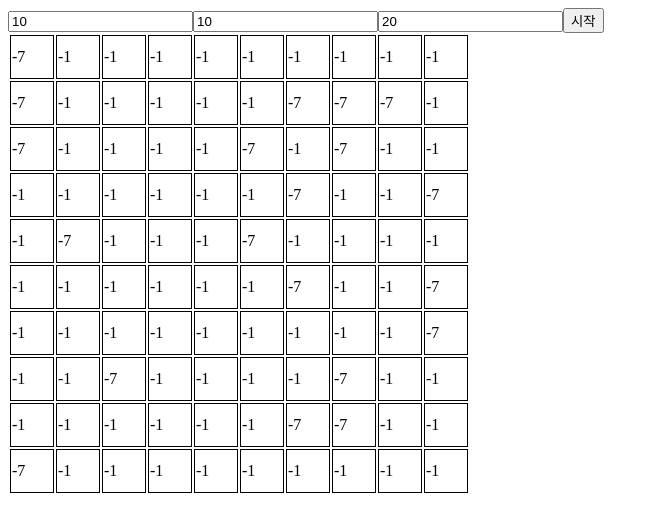
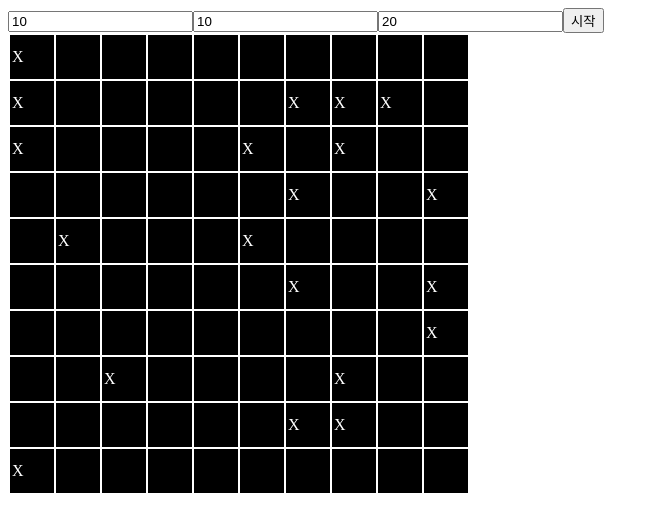
Before and after one commit to yyuli/minesweeper, a React (Create React App) app: page / in a window 1280 px wide. Both pictures are taken after a click on the button "시작". Shown: the top 532 px of the page, without its empty margins (0-659 px from the left). Built offline with nearby package versions, Linux system fonts and the light colour scheme.

Commit message:
Feat: 좌클릭시 보드판의 셀을 뒤집을 수 있는 기능 추가

```diff
--- a/src/components/BoardSetting/BoardSetting.jsx
+++ b/src/components/BoardSetting/BoardSetting.jsx
@@ -1,21 +1,70 @@
 import React, { useState } from "react";
 import styled from "styled-components";
-import { createMine } from "../../utils/createMine";
 import { CELL } from "../../constant/constant";
 import { useSelector, useDispatch } from "react-redux";
-import { startGame } from "../../store/boardSlice";
+import { startGame, openCell, clickedMine } from "../../store/boardSlice";
 const Td = styled.td`
   width: 40px;
   height: 40px;
   border: 1px solid black;
+  color: #fff;
+  background-color: ${({ cellData }) => {
+    switch (cellData) {
+      case 0:
+        return "#fff";
+      case -1:
+      case -7:
+        return "#000";
+      default:
+        return "#fff";
+    }
+  }};
 `;
 export default function BoardSetting() {
   const [row, setRow] = useState(10);
   const [col, setCol] = useState(10);
   const [mine, setMine] = useState(20);
   const boardData = useSelector((state) => state.board.boardData);
+  const dispatch = useDispatch();
   console.log(boardData);
-  const dispatch = useDispatch();
+
+  const getText = (code) => {
+    switch (code) {
+      case CELL.NORMAL:
+        return "";
+      case CELL.MINE:
+        return "X";
+      case CELL.CLICKED_MINE:
+        return "💣";
+      case CELL.FLAG_MINE:
+      case CELL.FLAG:
+        return "🚩";
+      case CELL.QUESTION_MINE:
+      case CELL.QUESTION:
+        return "❓";
+      default:
+        return code || "";
+    }
+  };
+
+  const onLeftClick = (rowIndex, colIndex) => {
+    switch (boardData[rowIndex][colIndex]) {
+      case CELL.OPENED:
+      case CELL.FLAG:
+      case CELL.FLAG_MINE:
+      case CELL.QUESTION:
+      case CELL.QUESTION_MINE:
+        return;
+      case CELL.NORMAL:
+        dispatch(openCell({ rowIndex, colIndex }));
+        return;
+      case CELL.MINE:
+        dispatch(clickedMine({ rowIndex, colIndex }));
+        return;
+      default:
+        return;
+    }
+  };
 
   return (
     <>
@@ -56,7 +105,13 @@ export default function BoardSetting() {
             boardData.map((row, rowIndex) => (
               <tr key={rowIndex}>
                 {row.map((col, colIndex) => (
-                  <Td key={colIndex}>{col === CELL.MINE ? "-7" : "-1"}</Td>
+                  <Td
+                    key={colIndex}
+                    cellData={col}
+                    onClick={() => onLeftClick(rowIndex, colIndex)}
+                  >
+                    {getText(col)}
+                  </Td>
                 ))}
               </tr>
             ))}
--- a/src/store/boardSlice.js
+++ b/src/store/boardSlice.js
@@ -1,5 +1,6 @@
 import { createSlice } from '@reduxjs/toolkit'
 import { createMine } from '../utils/createMine';
+import { CELL } from '../constant/constant';
 
 const initialState = {
   boardData: [],
@@ -8,22 +9,36 @@ const initialState = {
     col: 0,
     mine: 0,
   },
+  stop: false,
 }
 
 export const boardSlice = createSlice({
   name: 'board',
   initialState,
   reducers: {
-    startGame: (state, { payload: { row, col, mine } }) => {
+    startGame: (state, action) => {
+      const { row, col, mine } = action.payload;
       state.data.row = row;
       state.data.col = col;
       state.data.mine = mine;
       const newBoardData = createMine(row, col, mine);
       state.boardData = [...newBoardData];
+      state.stop = false;
     },
+    openCell: (state, action) => {
+      const { rowIndex, colIndex } = action.payload;
+      const boardData = [...state.boardData];
+      boardData[rowIndex][colIndex] = CELL.OPENED;
+    },
+    clickedMine: (state, action) => {
+      const { rowIndex, colIndex } = action.payload;
+      const boardData = [...state.boardData];
+      boardData[rowIndex][colIndex] = CELL.CLICKED_MINE;
+      state.stop = true;
+    }
   },
 })
 
-export const { startGame } = boardSlice.actions
+export const { startGame, openCell, clickedMine } = boardSlice.actions
 
 export default boardSlice.reducer
```
